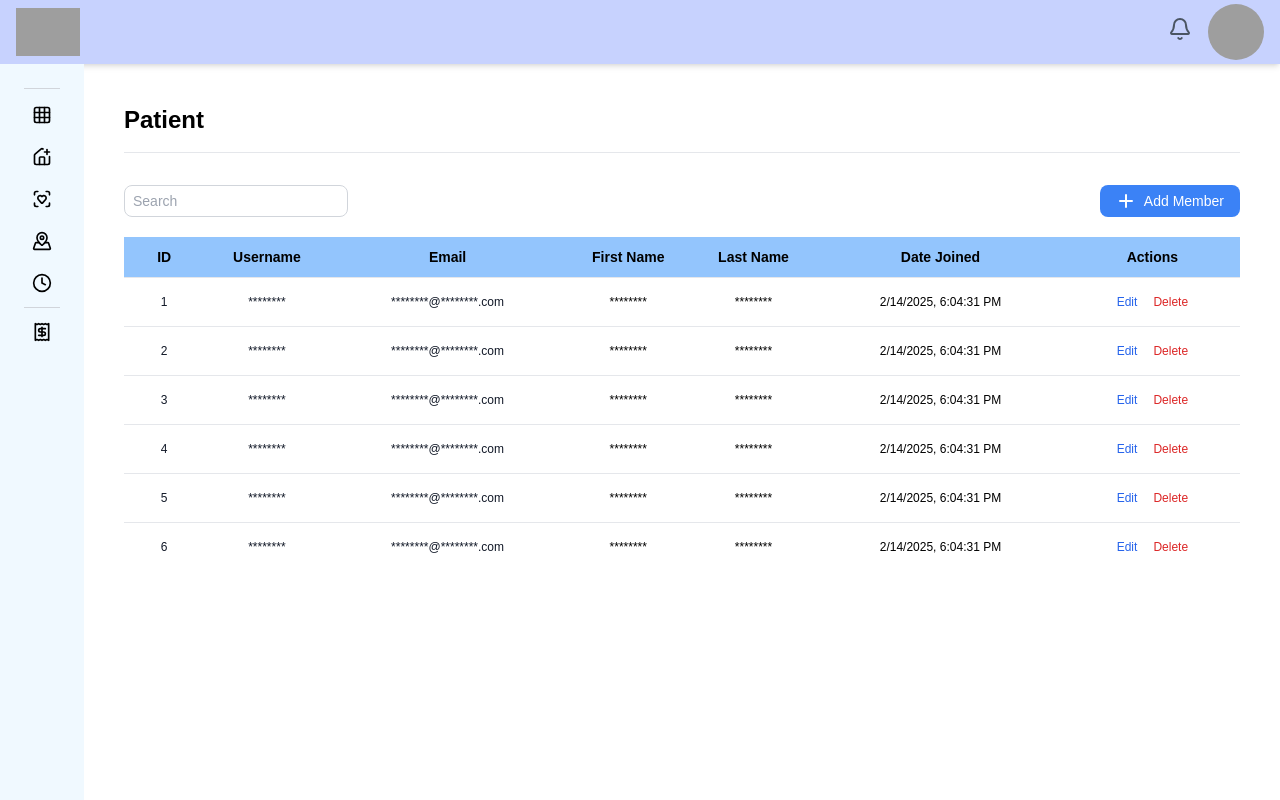
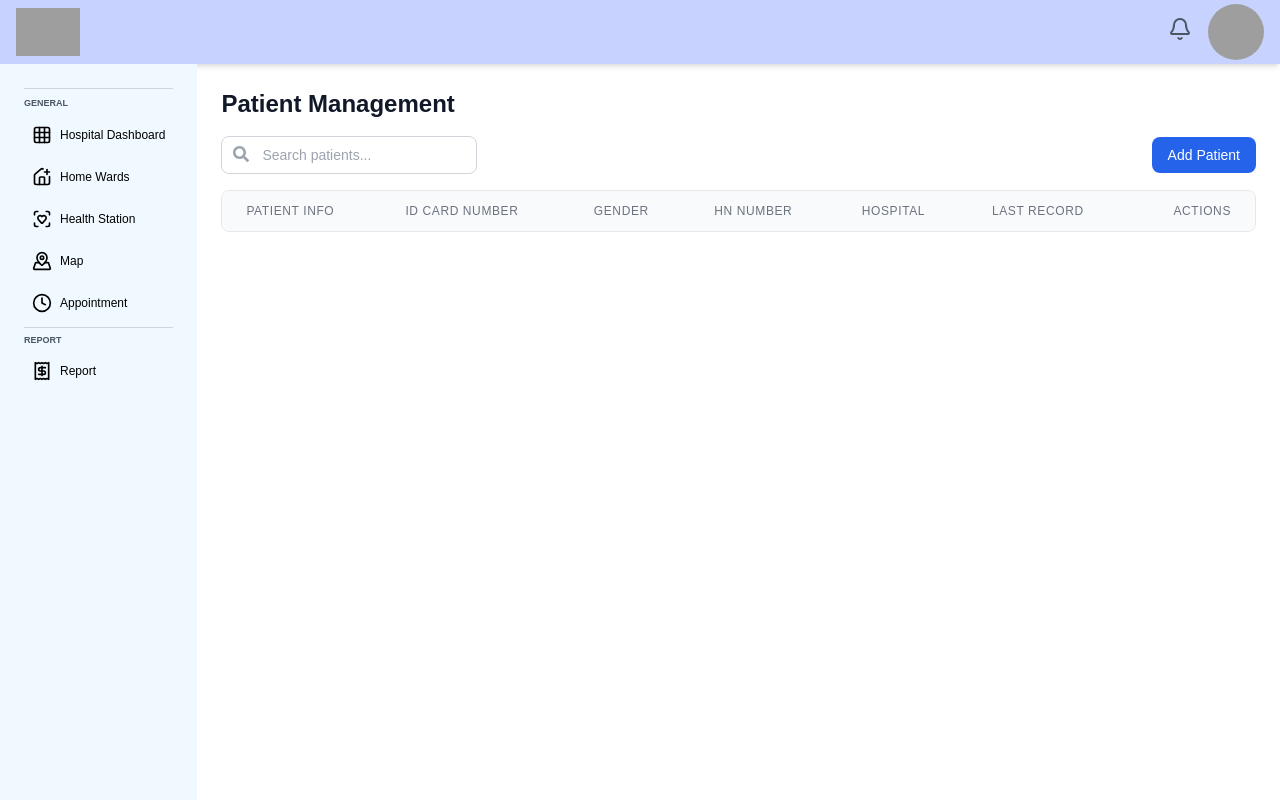
Before and after one commit to playBear11/demo-medical, a Next.js app: page /Page/management/patients in a window 1280 px wide. Built offline with nearby package versions, Linux system fonts and the light colour scheme; grey boxes are pictures that could not be loaded.

Commit message:
ข้อความที่บ่งบอกถึงการเปลี่ยนแปลง

```diff
--- a/src/app/Components/pagecom/menu.tsx
+++ b/src/app/Components/pagecom/menu.tsx
@@ -74,29 +74,21 @@ const Menu: React.FC<MenuProps> = ({ isSidebarOpen }) => {
   return (
     <div className="flex h-screen overflow-y-auto">
     {isSidebarOpen && (
-        <aside
-          className={`bg-sky-50 p-4 h-screen transition-all duration-500 ease-in-out ${
-            isHovered ? "w-50" : "w-22"
-          }`}
-          onMouseEnter={() => setIsHovered(true)}
-          onMouseLeave={() => setIsHovered(false)}
-        >
+      <aside className="bg-sky-50 p-4 h-screen transition-all duration-500 ease-in-out w-50">
         <nav className="flex-1">
           <ul className="space-y-1.5 px-2">
             <hr className="my-2 border-gray-300" />
-              {isHovered && (
             <div className="text-[9px] font-extrabold text-gray-600 mb-1">
               GENERAL
             </div>
-              )}
             {menuItems.map((item) => (
               <li key={item.name}>
                 <button
                   onClick={() => handleNavigation(item.href)}
                   className="flex items-center w-full p-2 rounded-lg text-black text-xs hover:bg-white hover:text-blue-600 transition-colors"
                 >
-                    <item.icon className="w-5 h-5" />
-                    {isHovered && <span className="ml-2">{item.name}</span>}
+                  <item.icon className="w-5 h-5 mr-2" />
+                  <span>{item.name}</span>
                 </button>
               </li>
             ))}
@@ -104,19 +96,17 @@ const Menu: React.FC<MenuProps> = ({ isSidebarOpen }) => {
             {itemsManage.length > 0 && (
               <>
                 <hr className="my-2 border-gray-300" />
-                  {isHovered && (
                 <div className="text-[9px] font-extrabold text-gray-600 mb-1">
                   MANAGEMENT
                 </div>
-                  )}
                 {itemsManage.map((item) => (
                   <li key={item.name}>
                     <button
                       onClick={() => handleNavigation(item.href)}
                       className="flex items-center w-full p-2 rounded-lg text-black text-xs hover:bg-white hover:text-blue-600 transition-colors"
                     >
-                        <item.icon className="w-5 h-5" />
-                        {isHovered && <span className="ml-2">{item.name}</span>}
+                      <item.icon className="w-5 h-5 mr-2" />
+                      <span>{item.name}</span>
                     </button>
                   </li>
                 ))}
@@ -124,19 +114,17 @@ const Menu: React.FC<MenuProps> = ({ isSidebarOpen }) => {
             )}
 
             <hr className="my-2 border-gray-300" />
-              {isHovered && (
             <div className="text-[9px] font-extrabold text-gray-600 mb-1">
               REPORT
             </div>
-              )}
             {report.map((item) => (
               <li key={item.name}>
                 <button
                   onClick={() => handleNavigation(item.href)}
                   className="flex items-center w-full p-2 rounded-lg text-black text-xs hover:bg-white hover:text-blue-600 transition-colors"
                 >
-                    <item.icon className="w-5 h-5" />
-                    {isHovered && <span className="ml-2">{item.name}</span>}
+                  <item.icon className="w-5 h-5 mr-2" />
+                  <span>{item.name}</span>
                 </button>
               </li>
             ))}
--- a/src/app/Page/management/patients/page.tsx
+++ b/src/app/Page/management/patients/page.tsx
@@ -5,79 +5,28 @@ import Menu from "@/app/Components/pagecom/menu";
 import AddModal from "@/app/Components/modal/addModal";
 import DeleteModal from "@/app/Components/modal/deleteModal";
 import EditModal from "@/app/Components/modal/editModal";
+import { FaSearch } from "react-icons/fa";
 
 // กำหนด Interface สำหรับ props ที่ใช้ใน  user
-interface User {
-  id: number;
+interface Patient {
   username: string;
   email: string;
   first_name: string;
   last_name: string;
-  is_active: boolean; //สถานะผู้ใช้ (true = เปิดใช้งาน)
-  date_joined: string;
+  avatar: string;
+  id_card: string;
+  gender: string;
+  hn_number: string;
+  hospital: string;
+  last_record: string;
 }
+
 
 const Patient = () => {
   const [isSidebarOpen, setIsSidebarOpen] = useState(true); // ควบคุม Sidebar
 
   // ตัวอย่างข้อมูลผู้ใช้ (users)
-  const [users, setUsers] = useState<User[]>([
-    //กำหนดสถานะ (state) สำหรับจัดเก็บข้อมูลประเภทอาร์เรย์
-    {
-      id: 1,
-      username: "********",
-      email: "********@********.com",
-      first_name: "********",
-      last_name: "********",
-      is_active: true,
-      date_joined: "2024-08-09T18:01:17.988250+07:00",
-    },
-    {
-      id: 2,
-      username: "********",
-      email: "********@********.com",
-      first_name: "********",
-      last_name: "********",
-      is_active: true,
-      date_joined: "2024-08-09T18:01:17.988250+07:00",
-    },
-    {
-      id: 3,
-      username: "********",
-      email: "********@********.com",
-      first_name: "********",
-      last_name: "********",
-      is_active: true,
-      date_joined: "2024-08-09T18:01:17.988250+07:00",
-    },
-    {
-      id: 4,
-      username: "********",
-      email: "********@********.com",
-      first_name: "********",
-      last_name: "********",
-      is_active: true,
-      date_joined: "2024-08-09T18:01:17.988250+07:00",
-    },
-    {
-      id: 5,
-      username: "********",
-      email: "********@********.com",
-      first_name: "********",
-      last_name: "********",
-      is_active: true,
-      date_joined: "2024-08-09T18:01:17.988250+07:00",
-    },
-    {
-      id: 6,
-      username: "********",
-      email: "********@********.com",
-      first_name: "********",
-      last_name: "********",
-      is_active: true,
-      date_joined: "2024-08-09T18:01:17.988250+07:00",
-    },
-  ]);
+  const [users, setUsers] = useState<Patient[]>([]);
 
   // Code สำหรับ users และ State อื่น ๆ
 
@@ -99,8 +48,8 @@ const Patient = () => {
       // ค้นหาข้อมูลผู้ใช้ที่ตรงกับคำค้นหาหรือไม่  โดยใช้ฟังก์ชัน filter
       const filtered = users.filter(
         (user) =>
-          user.id.toString().includes(searchQuery) ||
-          user.username.toLowerCase().includes(searchQuery) ||
+          user.id_card.includes(searchQuery) ||
+          user.hn_number.toLowerCase().includes(searchQuery) ||
           user.first_name.toLowerCase().includes(searchQuery) ||
           user.last_name.toLowerCase().includes(searchQuery) ||
           user.email.toLowerCase().includes(searchQuery)
@@ -110,82 +59,64 @@ const Patient = () => {
       setResults(users); // หากช่องค้นหาว่าง ให้แสดงข้อมูลทั้งหมด
     }
   };
-  function setSearchQuery(value: string): void {
-    //// ฟังก์ชันสำหรับอัปเดตค่าของ searchQuery
-    throw new Error("Function not implemented.");
-  }
-  function setFilteredUsers(arg0: (prevUsers: any) => any) {
-    // ฟังก์ชันสำหรับอัปเดตค่าของ filteredUsers
-    throw new Error("Function not implemented.");
-  }
-
-  function closeModal() {
-    throw new Error("Function not implemented.");
-  }
-
-  //เพิ่มฟังก์ชันเพื่อเปิด modal เมื่อกดปุ่ม "Add Member"
-  const openAddModal = () => {
-    setIsAddModalOpen(true); // เปิด modal
+// ฟังก์ชันจัดการการเพิ่มผู้ใช้
+const handleAddUser = (userData: {
+  username: string;
+  email: string;
+  first_name: string;
+  last_name: string;
+}) => {
+  const newUser: Patient = {
+    ...userData,
+    avatar: "https://shorturl.asia/vn8Jr", // กำหนดค่า default
+    id_card: (users.length > 0
+      ? Math.max(...users.map((user) => Number.parseInt(user.id_card))) + 1
+      : 1
+    ).toString(),
+    gender: "M",
+    hn_number: `HN${(users.length > 0
+      ? Math.max(
+          ...users.map((user) =>
+            Number.parseInt(user.hn_number.replace("HN", ""))
+          )
+        ) + 1
+      : 1
+    )
+      .toString()
+      .padStart(3, "0")}`, // เพิ่มหมายเลข HN อัตโนมัติ
+    hospital: "test",
+    last_record: new Date().toISOString(),
   };
-
-  // ปรับปรุงฟังก์ชัน handleAddUser
-  const handleAddUser = (
-    userData: Omit<User, "id" | "is_active" | "date_joined">
-  ) => {
-    // สร้าง ID ใหม่โดยใช้ ID สูงสุดที่มีอยู่ + 1
-    const newId = Math.max(...users.map((user) => user.id)) + 1;
-
-    // สร้างข้อมูลผู้ใช้ใหม่
-    const newUser: User = {
-      ...userData,
-      id: users.length > 0 ? Math.max(...users.map((user) => user.id)) + 1 : 1,
-      is_active: true,
-      date_joined: new Date().toISOString(),
-    };
-
-    // สร้างอาร์เรย์ใหม่ที่รวมผู้ใช้เดิมทั้งหมดคือ ยูส และเพิ่มผู้ใช้ใหม่ นิวยูส
   const updatedUsers = [...users, newUser];
-    setUsers(updatedUsers); // อัปเดตสถานะของ users ด้วยอาร์เรย์ที่มีข้อมูลใหม่ (updatedUsers)
-    setResults(updatedUsers); //// อัปเดตสถานะของผลลัพธ์การแสดงผล (results) ด้วยอาร์เรย์ที่มีข้อมูลใหม่ (updatedUsers)
+  setUsers(updatedUsers);
+  setResults(updatedUsers);
   setIsAddModalOpen(false);
 };
 
-  const closeAddModal = () => {
-    setIsAddModalOpen(false); // ปิด modal
-  };
-
-  // ฟังก์ชันสำหรับเปิด Modal การแก้ไขข้อมูล
-  const openEditModal = (user: any) => {
-    setSelectedUser(user); // ตั้งค่าผู้ใช้ที่เลือก
-    setIsEditModalOpen(true); // เปิด EditModal
-  };
-
-  // ฟังก์ชันสำหรับเปิด Modal การลบข้อมูล
-  const openDeleteModal = (user: any) => {
-    setSelectedUser(user); // กำหนด user ที่เลือก
-    setIsDeleteModalOpen(true);
-  };
-
-  const closeDeleteModal = () => {
-    setIsDeleteModalOpen(false); // ตั้งค่า isOpen เป็น false เพื่อปิด Modal
-  };
-
-  const handleDeleteUser = (user: any) => {
-    if (!user) return; // ถ้า user เป็น null ให้หยุดทำงาน
-    setUsers((prevUsers) => prevUsers.filter((u) => u.id !== user.id));
-    setResults((prevResults) => prevResults.filter((u) => u.id !== user.id));
+// ฟังก์ชันจัดการการลบผู้ใช้
+const handleDeleteUser = (user: Patient) => {
+  if (!user) return;
+  setUsers((prevUsers) =>
+    prevUsers.filter((u) => u.id_card !== user.id_card)
+  );
+  setResults((prevResults) =>
+    prevResults.filter((u) => u.id_card !== user.id_card)
+  );
 };
 
 const handleDelete = () => {
   if (selectedUser) {
-      handleDeleteUser(selectedUser); // ลบข้อมูล
-      setIsDeleteModalOpen(false); // ปิด modal
+    handleDeleteUser(selectedUser);
+    setIsDeleteModalOpen(false);
   }
 };
 
+// อัพเดทเวลา
 const [currentTime, setCurrentTime] = useState(
   new Date().toLocaleString("th-TH", { timeZone: "Asia/Bangkok" })
-  ); // สร้าง state สำหรับเก็บเวลาปัจจุบัน
+);
+
+
 
   useEffect(() => {
     const timer = setInterval(() => {
@@ -199,7 +130,10 @@ const Patient = () => {
 
   return (
     <div className="h-screen bg-white flex flex-col overflow-hidden">
-      <Nav isSidebarOpen={isSidebarOpen} setIsSidebarOpen={setIsSidebarOpen} />
+      <Nav
+        isSidebarOpen={isSidebarOpen}
+        setIsSidebarOpen={setIsSidebarOpen}
+      />
       <div className="flex flex-1 overflow-hidden">
         <Menu isSidebarOpen={isSidebarOpen} />
         <div
@@ -207,106 +141,116 @@ const Patient = () => {
             isSidebarOpen ? "w-[calc(100%-14rem)]" : "w-full"
           }`}
         >
-          {/* Content */}
-          <div className="p-4 h-screen overflow-auto flex-1 transition-all duration-300">
-            <h1 className="text-2xl text-black font-bold mb-4">Patient</h1>
-            <hr />
-            <div className="flex justify-between items-center mt-8">
-              {/* Search Input */}
+          <div className="space-y-4">
+            <h1 className="text-2xl font-bold text-gray-900">
+              Patient Management
+            </h1>
+
+            {/* Search and Add Button */}
+            <div className="flex justify-between items-center">
+              <div className="relative">
                 <input
-                type="search"
-                placeholder="Search"
-                aria-label="Search"
-                className="p-2 border border-gray-300 rounded-lg text-gray-600 h-8 w-56 text-sm"
+                  type="text"
+                  placeholder="Search patients..."
                   value={query}
                   onChange={handleSearch}
+                  className="w-64 px-4 py-2 pl-10 text-sm border border-gray-300 rounded-lg focus:outline-none focus:ring-2 focus:ring-blue-500 focus:border-transparent"
                 />
-
-              {/* Add Member Button */}
+                <FaSearch className="absolute left-3 top-2.5 h-4 w-4 text-gray-400" />
+              </div>
               <button
                 onClick={() => setIsAddModalOpen(true)}
-                className="bg-blue-500 hover:bg-blue-600 text-white text-sm h-8 py-2 px-4 rounded-lg flex items-center"
+                className="px-4 py-2 text-sm font-medium text-white bg-blue-600 rounded-lg hover:bg-blue-700 focus:outline-none focus:ring-2 focus:ring-offset-2 focus:ring-blue-500"
               >
-                <svg
-                  xmlns="http://www.w3.org/2000/svg"
-                  className="h-5 w-5 mr-2"
-                  viewBox="0 0 20 20"
-                  fill="currentColor"
-                >
-                  <path
-                    fillRule="evenodd"
-                    d="M10 3a1 1 0 011 1v5h5a1 1 0 110 2h-5v5a1 1 0 11-2 0v-5H4a1 1 0 110-2h5V4a1 1 0 011-1z"
-                    clipRule="evenodd"
-                  />
-                </svg>
-                Add Member
+                Add Patient
               </button>
             </div>
 
-            {/* ส่วนที่ใช้แสดงตารางของผู้ใช้ */}
-            <div className=" overflow-y-auto  max-h-[450px]">
-              {/* ตารางแสดงข้อมูลผู้ใช้ */}
-              <table className="w-full divide-y divide-gray-200 mt-5">
-                {/* ส่วนหัวของตาราง */}
-                <thead className="bg-blue-300 text-black text-sm h-10">
-                  <tr className="px-6 py-3">
-                    <th scope="col">ID</th> {/* คอลัมน์ ID */}
-                    <th scope="col">Username</th> {/* คอลัมน์ Username */}
-                    <th scope="col">Email</th> {/* คอลัมน์ Email */}
-                    <th scope="col">First Name</th> {/* คอลัมน์ First Name */}
-                    <th scope="col">Last Name</th> {/* คอลัมน์ Last Name */}
-                    <th scope="col">Date Joined</th> {/* คอลัมน์ Date Joined */}
-                    <th scope="col">Actions</th> {/* คอลัมน์ Actions */}
+            {/* Table */}
+            <div className="overflow-x-auto rounded-lg border border-gray-200">
+              <table className="min-w-full divide-y divide-gray-200">
+                <thead className="bg-gray-50">
+                  <tr>
+                    <th className="px-6 py-3 text-left text-xs font-medium text-gray-500 uppercase tracking-wider">
+                      Patient Info
+                    </th>
+                    <th className="px-6 py-3 text-left text-xs font-medium text-gray-500 uppercase tracking-wider">
+                      ID Card Number
+                    </th>
+                    <th className="px-6 py-3 text-left text-xs font-medium text-gray-500 uppercase tracking-wider">
+                      Gender
+                    </th>
+                    <th className="px-6 py-3 text-left text-xs font-medium text-gray-500 uppercase tracking-wider">
+                      HN Number
+                    </th>
+                    <th className="px-6 py-3 text-left text-xs font-medium text-gray-500 uppercase tracking-wider">
+                      Hospital
+                    </th>
+                    <th className="px-6 py-3 text-left text-xs font-medium text-gray-500 uppercase tracking-wider">
+                      Last Record
+                    </th>
+                    <th className="px-6 py-3 text-right text-xs font-medium text-gray-500 uppercase tracking-wider">
+                      Actions
+                    </th>
                   </tr>
                 </thead>
+                <tbody className="bg-white divide-y divide-gray-200">
+                  {results.map((patient) => (
+                    <tr
+                      key={patient.id_card} //เลขบัตร
+                      className="hover:bg-gray-50 transition-colors"
+                    >
+                      <td className="px-6 py-4 whitespace-nowrap">
+                        <div className="flex items-center">
+                          <img //รูป
+                            src={patient.avatar || "/placeholder.svg"}
+                            alt={`${patient.first_name} ${patient.last_name}`}
+                            className="h-10 w-10 rounded-full object-cover"
+                          />
 
-                {/* ส่วนเนื้อหาของตารางที่แสดงข้อมูลผู้ใช้ */}
-                <tbody className="bg-white divide-y divide-gray-200 ">
-                  {/* วนลูปผ่านข้อมูลใน `users` และแสดงผลในแต่ละแถว */}
-                  {results.map((user) => (
-                    <tr key={user.id} className="hover:bg-gray-100">
-
-                      {/* ใช้ key เป็น `id` และใช้ hover เพื่อเปลี่ยนสีแถว */}
-                      <td className="px-6 py-4 whitespace-nowrap text-xs text-gray-900 text-center">
-                        {user.id}
+                          <div className="ml-4">
+                            <div className="text-sm font-medium text-gray-900">
+                              {patient.first_name} {patient.last_name}
+                            </div>
+                            <div className="text-sm text-gray-500">
+                              {patient.email}
+                            </div>
+                          </div>
+                        </div>
                       </td>
-                      {/* แสดง ID */}
-                      <td className="px-6 py-4 whitespace-nowrap text-xs text-gray-900 text-center">
-                        {user.username}
+                      <td className="px-6 py-4 whitespace-nowrap text-sm text-gray-500">
+                        {patient.id_card}
                       </td>
-                      {/* แสดง Username */}
-                      <td className="px-6 py-4 whitespace-nowrap text-xs text-gray-900 text-center">
-                        {user.email}
+                      <td className="px-6 py-4 whitespace-nowrap text-sm text-gray-500">
+                        {patient.gender}
                       </td>
-                      {/* แสดง Email */}
-                      <td className="px-6 py-2 text-black text-center text-xs">
-                        {user.first_name}
+                      <td className="px-6 py-4 whitespace-nowrap text-sm text-gray-500">
+                        {patient.hn_number}
                       </td>
-                      {/* แสดง First Name */}
-                      <td className="px-6 py-2 text-black text-center text-xs">
-                        {user.last_name}
+                      <td className="px-6 py-ิ4 whitespace-nowrap text-sm text-gray-500">
+                        {patient.hospital}
                       </td>
-                      {/* แสดง Last Name */}
-                      <td className="px-6 py-2 text-black text-center text-xs">
-
-                        {/* แสดง Date Joined โดยใช้ `toLocaleString` เพื่อแสดงเป็นรูปแบบที่อ่านได้ */}
-                        {new Date().toLocaleString("en-EN", {
-                          timeZone: "Asia/Bangkok",
-                        })}
+                      <td className="px-6 py-4 whitespace-nowrap text-sm text-gray-500">
+                        {new Date(patient.last_record).toLocaleDateString()}{" "}
+                        {/* */}
                       </td>
-                      <td className="px-6 py-2  text-center text-xs">
+                      <td className="px-6 py-4 whitespace-nowrap text-right text-sm font-medium">
                         <button
-                          onClick={() => openEditModal(user)}
-                          className="text-blue-600 mr-4 "
+                          onClick={() => {
+                            setSelectedUser(patient);
+                            setIsEditModalOpen(true);
+                          }}
+                          className="text-blue-600 hover:text-blue-900 mr-4"
                         >
-
                           Edit
                         </button>
                         <button
-                          onClick={() => openDeleteModal(user)}
-                          className="text-red-600"
+                          onClick={() => {
+                            setSelectedUser(patient);
+                            setIsDeleteModalOpen(true);
+                          }}
+                          className="text-red-600 hover:text-red-900"
                         >
-
                           Delete
                         </button>
                       </td>
@@ -315,43 +259,39 @@ const Patient = () => {
                 </tbody>
               </table>
             </div>
+          </div>
 
-            {/* Modal Add User */}
+          {/* Modals */}
           <AddModal
             isOpen={isAddModalOpen}
-              onClose={() => setIsAddModalOpen(false)} //callback function ที่กำหนดสิ่งที่ต้องทำเมื่อ Modal ต้องปิด
-              onSubmit={handleAddUser} // ทำการเพิ่มข้อมูล
+            onClose={() => setIsAddModalOpen(false)}
+            onSubmit={handleAddUser}
           />
 
           <EditModal
             isOpen={isEditModalOpen}
-              onClose={() => setIsEditModalOpen(false)} // ปิด modal
-              user={selectedUser} // ส่งผู้ใช้ที่เลือก
+            onClose={() => setIsEditModalOpen(false)}
+            user={selectedUser}
             onSubmit={(updatedUser) => {
-                // อัปเดตข้อมูลผู้ใช้
-                const updatedUsers = users.map(
-                  (user) => (user.id === updatedUser.id ? updatedUser : user) // ตรวจสอบว่า user.id ตรงกับ updatedUser.id หรือไม่
-                  // ถ้าตรงกัน จะใช้ข้อมูลใหม่ (updatedUser) แทน, ถ้าไม่ตรง จะคงข้อมูลเดิมไว้
+              const updatedUsers = users.map((user) =>
+                user.id_card === updatedUser.id_card ? updatedUser : user
               );
-                setUsers(updatedUsers); // อัปเดตสถานะ users ด้วยอาร์เรย์ใหม่ที่มีการแก้ไขข้อมูลผู้ใช้
-                setResults(updatedUsers); // อัปเดตการแสดงผล result ให้ตรงกับข้อมูลที่เราแก้ไขไว้
-                setIsEditModalOpen(false); // ปิด modal
+              setUsers(updatedUsers);
+              setResults(updatedUsers);
+              setIsEditModalOpen(false);
             }}
           />
 
-            {/* DeleteModal */}
           <DeleteModal
             isOpen={isDeleteModalOpen}
-              onClose={() => setIsDeleteModalOpen(false)} //callback function ที่กำหนดสิ่งที่ต้องทำเมื่อ Modal ต้องปิด
-              onDelete={handleDelete} // ทำการยืนยันการลบข้อมูล
-              user={selectedUser} // ส่งข้อมูล user ที่เลือกมา
-              handleDeleteUser={handleDeleteUser} // ฟังก์ชันการลบ
+            onClose={() => setIsDeleteModalOpen(false)}
+            onDelete={handleDelete}
+            user={selectedUser}
+            handleDeleteUser={handleDeleteUser}
           />
-          </div>
         </div>
       </div>
     </div>
   );
 };
-
 export default Patient;
```
Also changed, not shown: src/app/Hook/useAuth.tsx (+0 -9 lines). Lines whose indentation alone changed are shown as unchanged.
